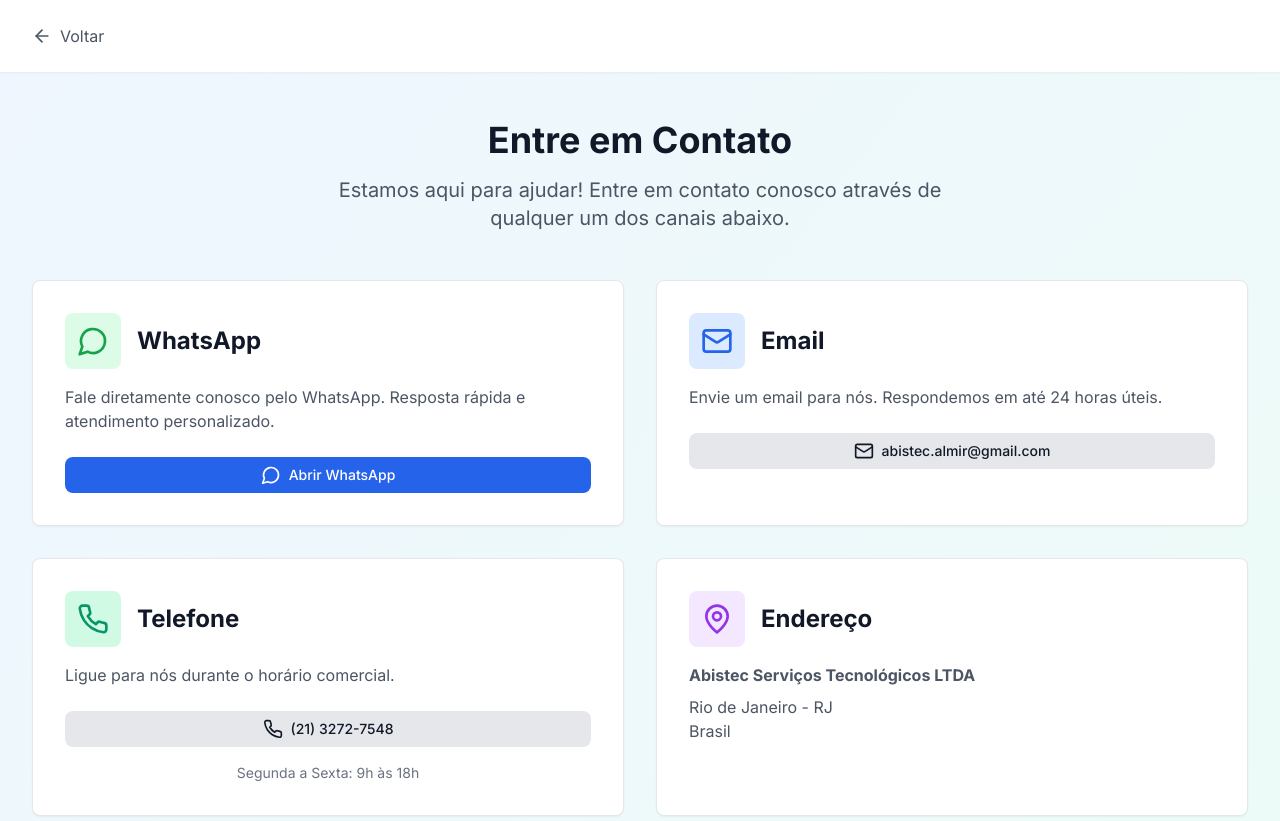
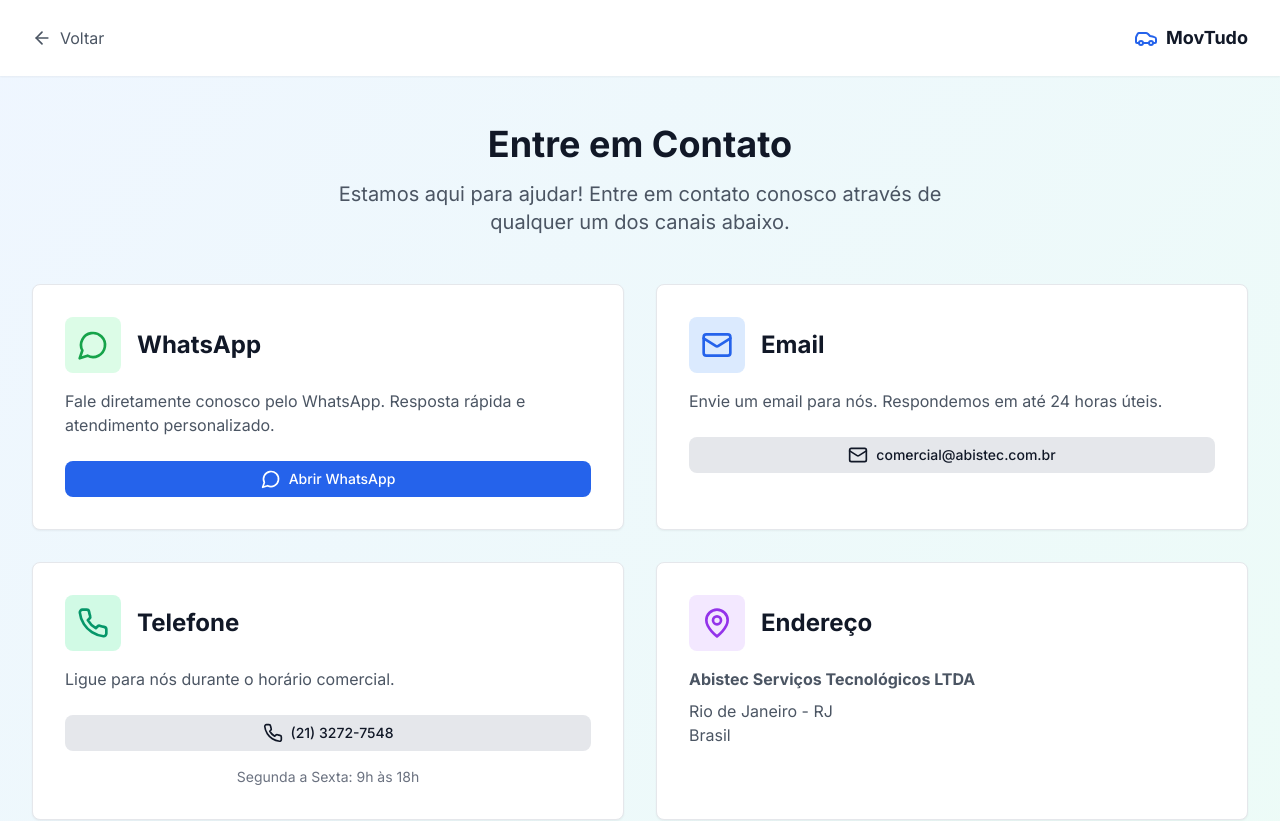
Before and after one commit to AbistecServicos/MovTudo, a Next.js app: page /contato in a window 1280 px wide. Shown: the top 821 px of the page. Built offline with nearby package versions, Linux system fonts and the light colour scheme; no server answers.

Commit message:
feat: atualizar email para comercial@abistec.com.br e adicionar logo clicável MovTudo no header

```diff
--- a/src/app/ajuda/page.tsx
+++ b/src/app/ajuda/page.tsx
@@ -11,6 +11,10 @@ export default function AjudaPage() {
             <Link href="/" className="flex items-center text-gray-600 hover:text-gray-900">
               <ArrowLeft className="h-5 w-5 mr-2" />
               Voltar
+            </Link>
+            <Link href="/" className="flex items-center hover:opacity-80 transition-opacity">
+              <Car className="h-6 w-6 text-primary-600 mr-2" />
+              <span className="text-lg font-bold text-gray-900">MovTudo</span>
             </Link>
           </div>
         </div>
--- a/src/app/contato/page.tsx
+++ b/src/app/contato/page.tsx
@@ -1,5 +1,5 @@
 import Link from 'next/link'
-import { ArrowLeft, Mail, Phone, MapPin, MessageCircle } from 'lucide-react'
+import { ArrowLeft, Mail, Phone, MapPin, MessageCircle, Car } from 'lucide-react'
 
 export default function ContatoPage() {
   return (
@@ -11,6 +11,10 @@ export default function ContatoPage() {
             <Link href="/" className="flex items-center text-gray-600 hover:text-gray-900">
               <ArrowLeft className="h-5 w-5 mr-2" />
               Voltar
+            </Link>
+            <Link href="/" className="flex items-center hover:opacity-80 transition-opacity">
+              <Car className="h-6 w-6 text-primary-600 mr-2" />
+              <span className="text-lg font-bold text-gray-900">MovTudo</span>
             </Link>
           </div>
         </div>
@@ -62,11 +66,11 @@ export default function ContatoPage() {
               Envie um email para nós. Respondemos em até 24 horas úteis.
             </p>
             <a
-              href="mailto:abistec.almir@gmail.com"
+              href="mailto:comercial@abistec.com.br"
               className="btn btn-secondary w-full"
             >
               <Mail className="mr-2 h-5 w-5" />
-              abistec.almir@gmail.com
+              comercial@abistec.com.br
             </a>
           </div>
 
--- a/src/app/docs/page.tsx
+++ b/src/app/docs/page.tsx
@@ -11,6 +11,10 @@ export default function DocsPage() {
             <Link href="/" className="flex items-center text-gray-600 hover:text-gray-900">
               <ArrowLeft className="h-5 w-5 mr-2" />
               Voltar
+            </Link>
+            <Link href="/" className="flex items-center hover:opacity-80 transition-opacity">
+              <Car className="h-6 w-6 text-primary-600 mr-2" />
+              <span className="text-lg font-bold text-gray-900">MovTudo</span>
             </Link>
           </div>
         </div>
```
